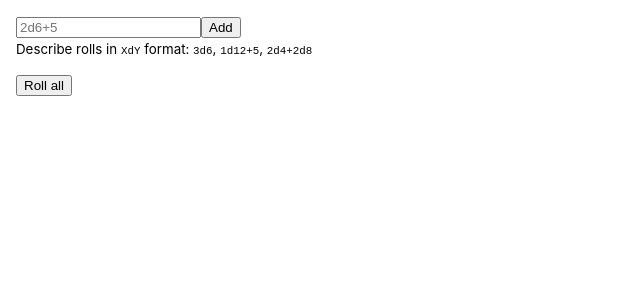
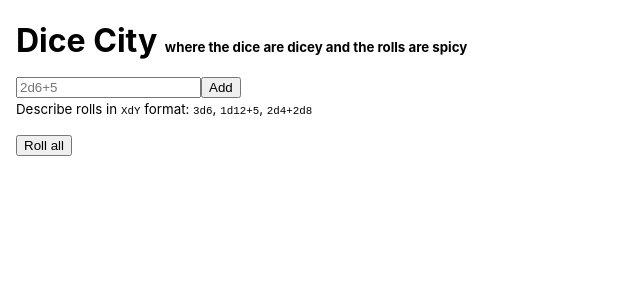
Before and after one commit to giladgray/dice-city, a Next.js app: page / in a window 1280 px wide. Shown: the top 300 px of the page, without its empty margins (0-640 px from the left). Built offline with nearby package versions, Linux system fonts and the light colour scheme.

Commit message:
add a title

```diff
--- a/pages/index.tsx
+++ b/pages/index.tsx
@@ -30,6 +30,10 @@ export default function Roll() {
   return (
     <div>
       <header className={styles.header}>
+        <div className={styles.title}>
+          <h1>Dice City&nbsp;</h1>
+          <h5>where the dice are dicey and the rolls are spicy</h5>
+        </div>
         <p>
           <input type="text" placeholder="2d6+5" value={roll} onChange={(e) => setRoll(e.currentTarget.value)} />
           <button onClick={handleSubmit}>Add</button>
@@ -69,7 +73,7 @@ const SingleRoll = memo<RollProps>(({ id, roll, dice, name, dispatch }) => {
       />
       <br />
       <h4>{stringifyRoll(roll)}</h4>
-      <dl>
+      <dl className={styles.flexRow}>
         {els}
         <span className={styles.total}>= {sum(dice)}</span>
       </dl>
--- a/styles/roll.module.css
+++ b/styles/roll.module.css
@@ -12,8 +12,15 @@
   }
 }
 
+.title {
+  display: flex;
+  align-items: baseline;
+}
+.title h5,
+.title h1 { margin-bottom: 0; }
+
 .header {
-  margin: 1em;
+  margin: 0 1em;
 }
 
 .roll {
```
